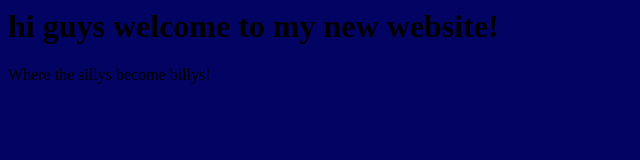
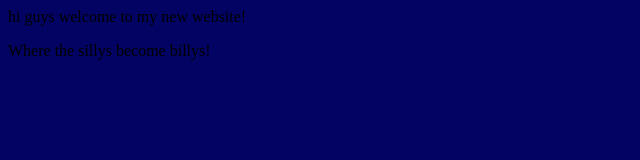
Before and after one commit to SillyBilly10/chippersite, a plain HTML site: page index.html in a window 1280 px wide. Shown: the whole page, without its empty margins (0-640 px from the left). Drawn offline with Linux system fonts and the light colour scheme.

Commit message:
Update index.html

```diff
--- a/index.html
+++ b/index.html
@@ -1,7 +1,7 @@
 <html>
 <header><title>Silly projects and more!</title><header>
 <body style="background-color:#030363;">
-<h1 class="white-text">hi guys welcome to my new website!</h1>
-<header class="white-text">Where the sillys become billys!</header>
+<p class="white-text">hi guys welcome to my new website!</p>
+<p class="white-text">Where the sillys become billys!</p>
 </body>
 </html>
```
